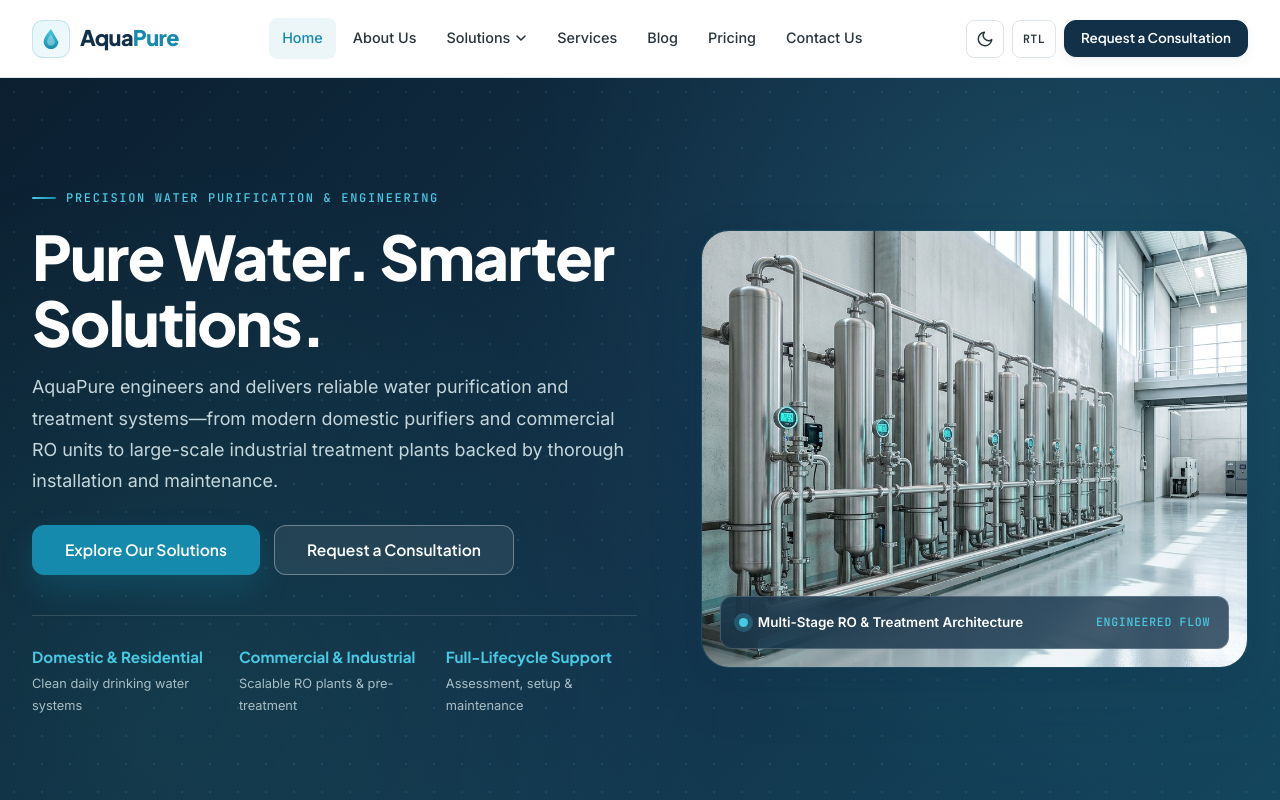
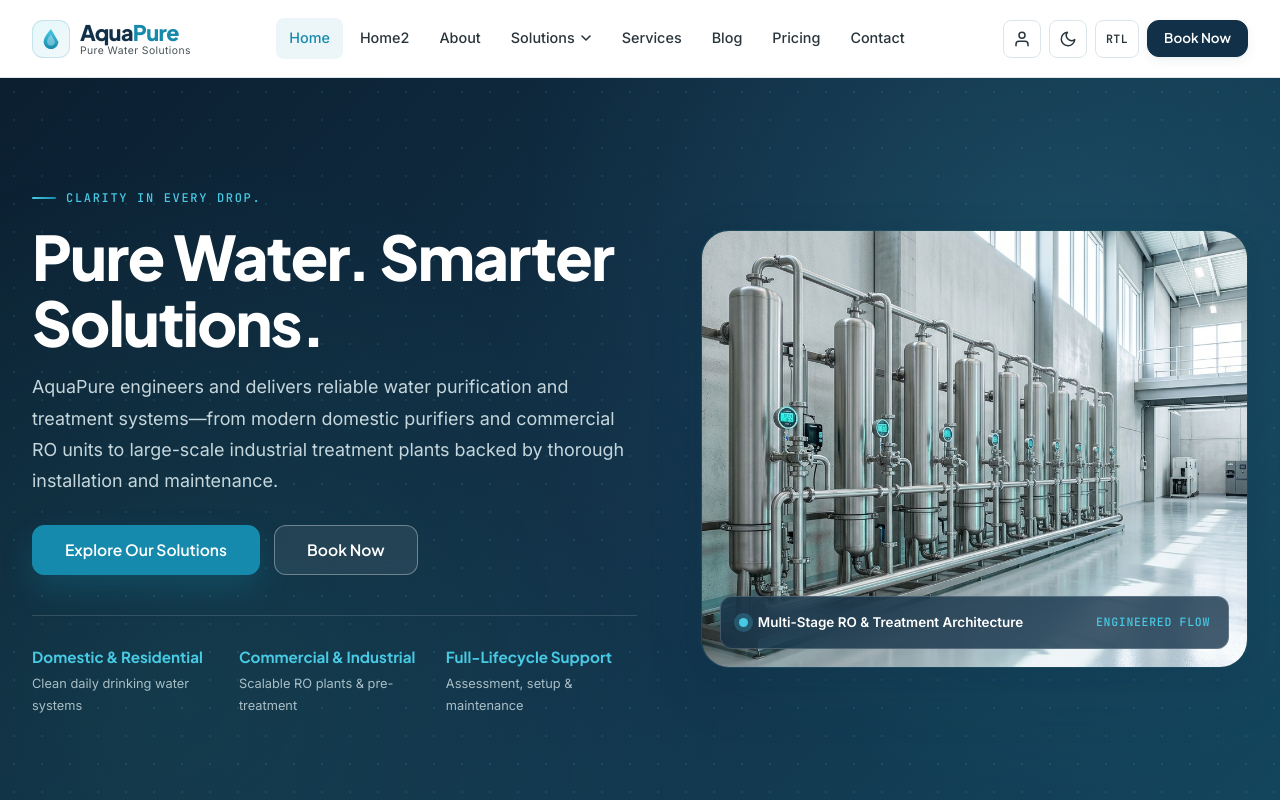
Before and after one commit to MR-CodersHub/AquaPure, a plain HTML site: page index.html in a window 1280 px wide. Shown: the top 800 px of the page. Drawn offline with Linux system fonts and the light colour scheme.

Commit message:
Update nav labels/CTA text and restructure index nav

```diff
--- a/index.html
+++ b/index.html
@@ -4,7 +4,7 @@
   <meta charset="UTF-8">
   <meta name="viewport" content="width=device-width, initial-scale=1.0">
   <meta name="description" content="AquaPure delivers advanced water purification systems, commercial and industrial RO plants, water quality assessment, and dependable maintenance support.">
-  <title>Home – Water Treatment &amp; Purification Solutions | AquaPure</title>
+  <title>AquaPure – Clarity in Every Drop. | Water Treatment &amp; Purification</title>
   <link rel="preconnect" href="https://fonts.googleapis.com">
   <link rel="preconnect" href="https://fonts.gstatic.com" crossorigin>
   <link href="https://fonts.googleapis.com/css2?family=Inter:wght@400;500;600&family=JetBrains+Mono:wght@500;600&family=Plus+Jakarta+Sans:wght@600;700;800&display=swap" rel="stylesheet">
@@ -24,13 +24,17 @@
             <defs><linearGradient id="navDropHome1" x1="18" y1="3" x2="18" y2="33" gradientUnits="userSpaceOnUse"><stop stop-color="#48CAE4"/><stop offset="1" stop-color="#168AAD"/></linearGradient></defs>
           </svg>
         </span>
-        <span class="logo-text">Aqua<span class="logo-accent">Pure</span></span>
+        <span style="display:flex;flex-direction:column;line-height:1.1">
+          <span class="logo-text">Aqua<span class="logo-accent">Pure</span></span>
+          <span style="font-size:0.65rem;letter-spacing:0.04em;opacity:0.85;color:inherit">Pure Water Solutions</span>
+        </span>
       </a>
 
       <nav class="primary-nav" id="primaryNav" aria-label="Main navigation">
         <ul class="nav-list" role="list">
           <li><a href="index.html" class="nav-link">Home</a></li>
-          <li><a href="about.html" class="nav-link">About Us</a></li>
+          <li><a href="home2.html" class="nav-link">Home2</a></li>
+          <li><a href="about.html" class="nav-link">About</a></li>
           <li class="has-dropdown">
             <a href="home2.html" class="nav-link" aria-haspopup="true" aria-expanded="false">
               Solutions
@@ -47,17 +51,20 @@
           <li><a href="services.html" class="nav-link">Services</a></li>
           <li><a href="blog.html" class="nav-link">Blog</a></li>
           <li><a href="pricing.html" class="nav-link">Pricing</a></li>
-          <li><a href="contact.html" class="nav-link">Contact Us</a></li>
+          <li><a href="contact.html" class="nav-link">Contact</a></li>
         </ul>
       </nav>
 
       <div class="nav-actions">
+        <a href="login.html" class="icon-btn" aria-label="User profile">
+          <svg width="18" height="18" viewBox="0 0 24 24" fill="none" stroke="currentColor" stroke-width="2" stroke-linecap="round" stroke-linejoin="round"><path d="M20 21v-2a4 4 0 0 0-4-4H8a4 4 0 0 0-4 4v2"/><circle cx="12" cy="7" r="4"/></svg>
+        </a>
         <button type="button" class="icon-btn" id="themeToggle" aria-label="Toggle dark mode">
           <svg class="icon-sun" width="18" height="18" viewBox="0 0 24 24" fill="none"><circle cx="12" cy="12" r="5" stroke="currentColor" stroke-width="2"/><path d="M12 2v2M12 20v2M4.22 4.22l1.42 1.42M18.36 18.36l1.42 1.42M2 12h2M20 12h2M4.22 19.78l1.42-1.42M18.36 5.64l1.42-1.42" stroke="currentColor" stroke-width="2" stroke-linecap="round"/></svg>
           <svg class="icon-moon" width="18" height="18" viewBox="0 0 24 24" fill="none"><path d="M21 12.79A9 9 0 1111.21 3 7 7 0 0021 12.79z" stroke="currentColor" stroke-width="2" stroke-linecap="round" stroke-linejoin="round"/></svg>
         </button>
         <button type="button" class="icon-btn rtl-toggle" id="rtlToggle" aria-label="Toggle RTL layout">RTL</button>
-        <a href="contact.html" class="btn btn--primary btn-nav-cta">Request a Consultation</a>
+        <a href="contact.html" class="btn btn--primary btn-nav-cta">Book Now</a>
         <button type="button" class="mobile-menu-toggle" id="mobileMenuToggle" aria-label="Open menu" aria-expanded="false">
           <span></span><span></span><span></span>
         </button>
@@ -73,7 +80,8 @@
       </div>
       <ul class="mobile-nav-list" role="list">
         <li><a href="index.html" class="mobile-nav-link">Home</a></li>
-        <li><a href="about.html" class="mobile-nav-link">About Us</a></li>
+        <li><a href="home2.html" class="mobile-nav-link">Home2</a></li>
+        <li><a href="about.html" class="mobile-nav-link">About</a></li>
         <li>
           <button type="button" class="mobile-nav-link mobile-sub-toggle" aria-expanded="false">
             <span>Solutions</span>
@@ -91,11 +99,11 @@
         <li><a href="services.html" class="mobile-nav-link">Services</a></li>
         <li><a href="blog.html" class="mobile-nav-link">Blog</a></li>
         <li><a href="pricing.html" class="mobile-nav-link">Pricing</a></li>
-        <li><a href="contact.html" class="mobile-nav-link">Contact Us</a></li>
+        <li><a href="contact.html" class="mobile-nav-link">Contact</a></li>
 
       </ul>
       <div class="mobile-nav-footer">
-        <a href="contact.html" class="btn btn--aqua btn--full">Request a Consultation</a>
+        <a href="contact.html" class="btn btn--aqua btn--full">Book Now</a>
       </div>
     </div>
   </div>
@@ -106,14 +114,14 @@
       <div class="hero-grid-bg" aria-hidden="true"></div>
       <div class="container hero-inner split-layout">
         <div class="reveal">
-          <span class="section-eyebrow">Precision Water Purification &amp; Engineering</span>
+          <span class="section-eyebrow">Clarity in Every Drop.</span>
           <h1>Pure Water. Smarter Solutions.</h1>
           <p class="hero-desc">
             AquaPure engineers and delivers reliable water purification and treatment systems—from modern domestic purifiers and commercial RO units to large-scale industrial treatment plants backed by thorough installation and maintenance.
           </p>
           <div class="hero-actions">
             <a href="home2.html" class="btn btn--aqua btn--lg">Explore Our Solutions</a>
-            <a href="contact.html" class="btn btn--ghost-light btn--lg">Request a Consultation</a>
+            <a href="contact.html" class="btn btn--ghost-light btn--lg">Book Now</a>
           </div>
           <div class="hero-pillars">
             <div class="hero-pillar">
@@ -392,7 +400,7 @@
               </p>
             </div>
             <div class="cta-band-actions">
-              <a href="contact.html" class="btn btn--white btn--lg">Request a Consultation</a>
+              <a href="contact.html" class="btn btn--white btn--lg">Book Now</a>
               <a href="services.html#products" class="btn btn--ghost-light btn--lg">Explore Products</a>
             </div>
           </div>
@@ -414,9 +422,7 @@
             </span>
             <span class="logo-text">Aqua<span class="logo-accent">Pure</span></span>
           </a>
-          <p class="footer-tagline">
-            Engineering clean water solutions across domestic purifiers, commercial RO units, industrial water treatment plants, and preventive service care.
-          </p>
+          <p class="footer-tagline"><strong style="color:var(--color-cyan);display:block;margin-bottom:6px">Clarity in Every Drop.</strong>Engineering clean water solutions across domestic purifiers, commercial RO units, industrial water treatment plants, and preventive service care.</p>
           <div class="footer-social">
             <a href="contact.html" aria-label="Contact via enquiry form" class="social-link">
               <svg width="18" height="18" viewBox="0 0 24 24" fill="none"><path d="M4 4h16c1.1 0 2 .9 2 2v12c0 1.1-.9 2-2 2H4c-1.1 0-2-.9-2-2V6c0-1.1.9-2 2-2z" stroke="currentColor" stroke-width="2"/><polyline points="22,6 12,13 2,6" stroke="currentColor" stroke-width="2"/></svg>
@@ -435,11 +441,11 @@
           <ul class="footer-links">
             <li><a href="index.html">Home</a></li>
             <li><a href="home2.html">Specialized Solutions</a></li>
-            <li><a href="about.html">About Us</a></li>
+            <li><a href="about.html">About</a></li>
             <li><a href="services.html">Services &amp; Products</a></li>
             <li><a href="blog.html">Water Knowledge Blog</a></li>
             <li><a href="pricing.html">Pricing &amp; Quotes</a></li>
-            <li><a href="contact.html">Contact Us</a></li>
+            <li><a href="contact.html">Contact</a></li>
           </ul>
         </div>
 
```
Also changed, not shown: 404.html (+10 -10 lines), about.html (+10 -10 lines), blog-details.html (+9 -9 lines), blog.html (+10 -10 lines), contact.html (+10 -10 lines), home2.html (+11 -11 lines), maintenance.html (+1 -1 lines), pricing.html (+9 -9 lines), service-details.html (+9 -9 lines), services.html (+10 -10 lines).
